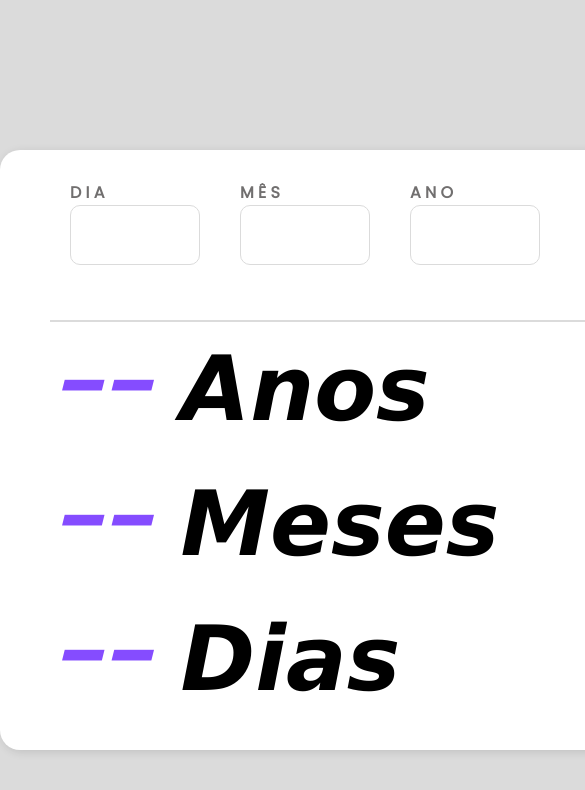
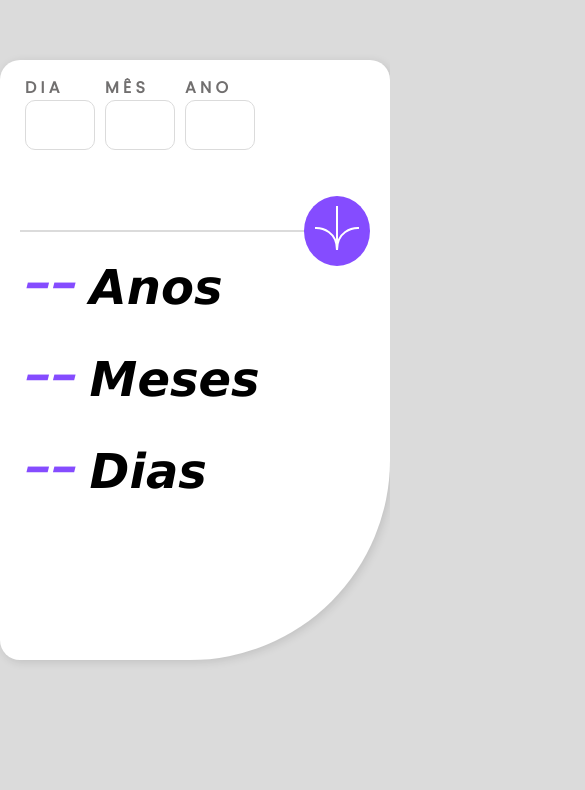
Before and after one commit to JhonesSoares/contador-de-idade, a plain HTML site: page index.html in a window 390 px wide. Shown: the top 790 px of the page, 585 px wide, since content can reach past the window. Drawn offline with Linux system fonts and the light colour scheme.

Commit message:
Atualização

```diff
--- /dev/null
+++ b/assets/css/responssivo.css
@@ -0,0 +1,46 @@
+@media (max-width: 800px){
+    main {
+        width: 100%;
+    }
+}
+
+@media (max-width: 630px){
+    section {
+        margin: 0px 20px;
+    }
+    section#dados div{
+        padding: 5px;
+    }
+    section#res div h1 {
+        font-size: 70px;
+    }
+}
+
+@media (max-width: 450px){
+    main{
+        margin-top: 60px;
+    }
+    section#dados div input{
+        width: 70px;
+        height: 50px;
+        font-size: 20px;
+        padding: 10px;
+    }
+    section#res div h1{
+        font-size: 48px;
+        padding-top: 20px;
+    }
+    section#res div button{
+        padding: 10px;
+    }
+}
+@media (max-width: 350px){
+    main{
+        margin-top: 10px;
+        height: 500px;
+    }
+    section#res div h1{
+        font-size: 40px;
+
+    }
+}
--- a/assets/css/style.css
+++ b/assets/css/style.css
@@ -38,22 +38,18 @@ section {
 section#dados {
     display: flex;
     padding: 10px 0;
-
 }
 section#dados div {
-
     display: flex;
     flex-direction: column;
     height: 150px;
     padding: 20px;
-
 }
 section#dados label {
     color: var(--Smokeygrey);
     font-weight: bold;
 }
 section#dados div input {
-
     width: 130px;
     height: 60px;
     font-size: 30px;
@@ -102,7 +98,6 @@ section#res div button {
     border-radius: 50%;
     cursor: pointer;
     transition: 0.7s;
-
 }
 section#res div button:hover {
     background-color: var(--Offblack);
--- a/index.html
+++ b/index.html
@@ -5,6 +5,7 @@
   <meta name="viewport" content="width=device-width, initial-scale=1.0">
   <title>Contador de idade</title>
   <link rel="stylesheet" href="assets/css/style.css">
+  <link rel="stylesheet" href="assets/css/responssivo.css">
 </head>
 <body>
   <main>
```
